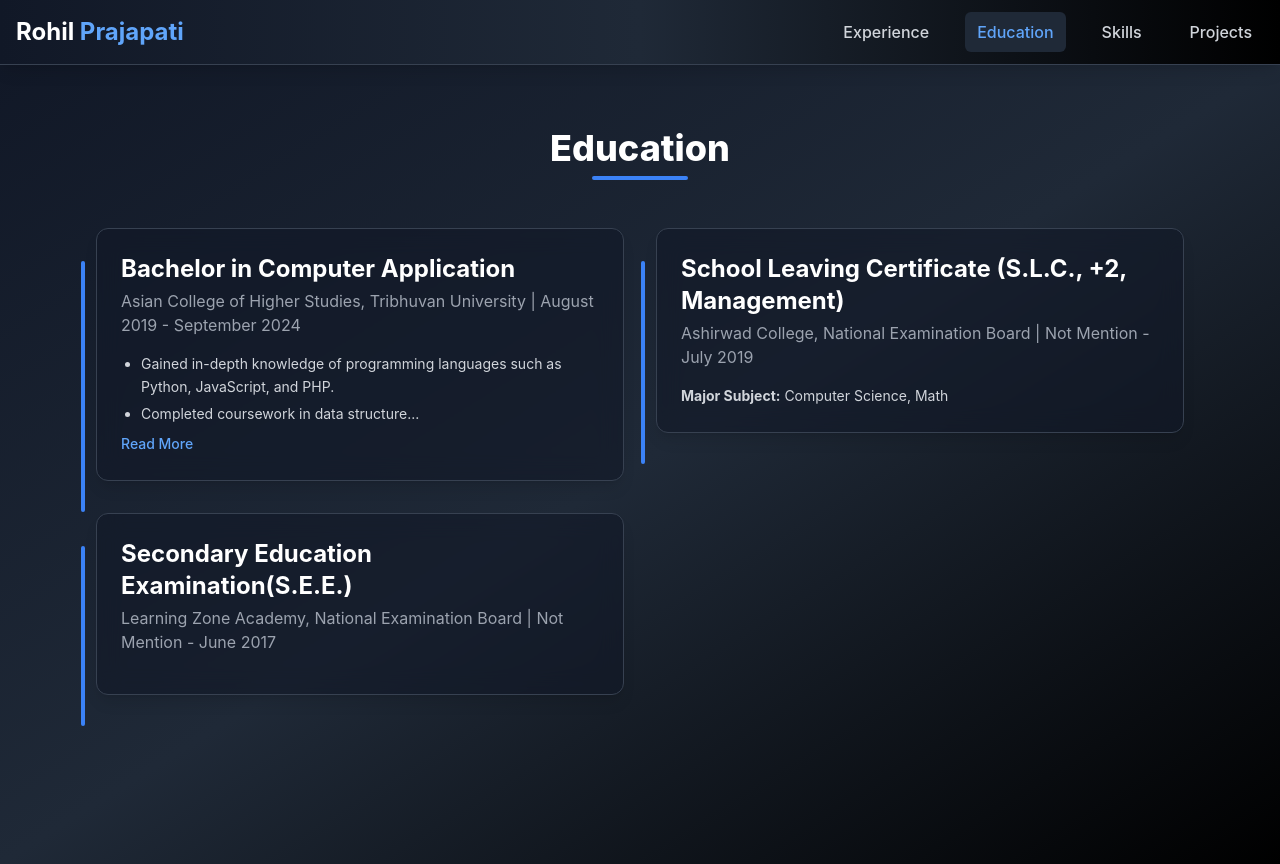
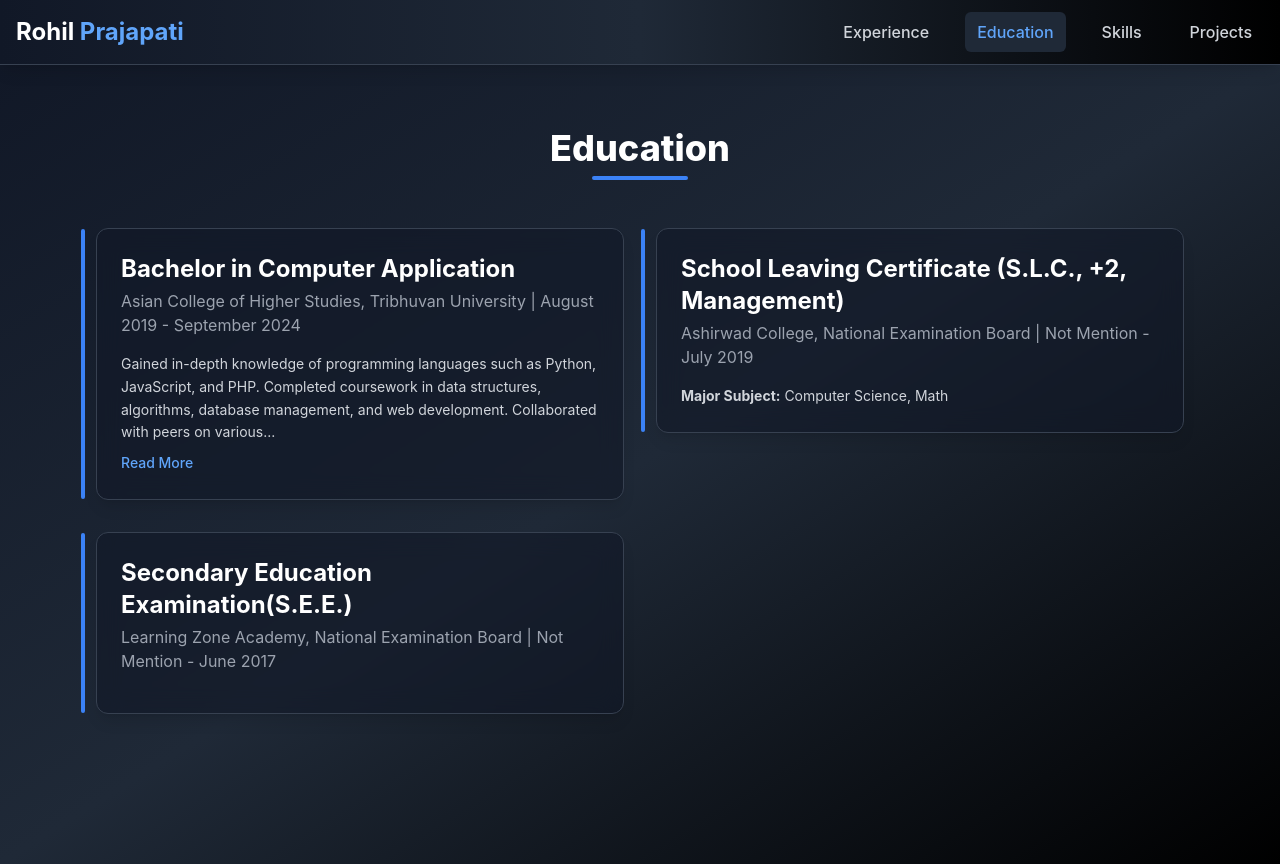
Before and after one commit to RohilPrajapati/portfolio, a React (Create React App) app: page /#/education in a window 1280 px wide. Built offline with nearby package versions, Linux system fonts and the light colour scheme.

Commit message:
minior ui changes in experience and project and education

```diff
--- a/src/components/EducationCard.js
+++ b/src/components/EducationCard.js
@@ -1,5 +1,6 @@
 import React, { useState } from "react";
 import { motion, AnimatePresence } from "framer-motion";
+import { getCleanText } from "../utils/index.js"
 
 const EducationCard = ({ degree, institution, startDate, endDate, description }) => {
   const [showFullDescription, setShowFullDescription] = useState(false);
@@ -31,7 +32,7 @@ const EducationCard = ({ degree, institution, startDate, endDate, description })
                 __html:
                   showFullDescription || !isDescriptionLong
                     ? description
-                    : description.slice(0, 200) + "...",
+                    : getCleanText(description, 250),
               }}
             />
           </motion.div>
@@ -48,7 +49,7 @@ const EducationCard = ({ degree, institution, startDate, endDate, description })
       </div>
 
       {/* Optional Timeline Accent */}
-      <div className="absolute -left-4 top-8 w-1 h-full bg-blue-500 rounded"></div>
+      <div className="absolute -left-4 top-0 w-1 h-full bg-blue-500 rounded"></div>
     </motion.div>
   );
 };
--- a/src/components/ExperienceCard.js
+++ b/src/components/ExperienceCard.js
@@ -1,5 +1,6 @@
 import React, { useState } from "react";
 import { motion, AnimatePresence } from "framer-motion";
+import { getCleanText } from "../utils/index"
 
 const ExperienceCard = ({ jobTitle, company, startDate, endDate, description }) => {
   const [showFullDescription, setShowFullDescription] = useState(false);
@@ -33,7 +34,7 @@ const ExperienceCard = ({ jobTitle, company, startDate, endDate, description })
               dangerouslySetInnerHTML={{
                 __html: showFullDescription
                   ? description
-                  : description.slice(0, 200) + "...",
+                  : getCleanText(description, 250),
               }}
             />
           </motion.div>
@@ -49,7 +50,7 @@ const ExperienceCard = ({ jobTitle, company, startDate, endDate, description })
       </div>
 
       {/* Timeline Accent */}
-      <div className="absolute -left-4 top-8 w-1 h-full bg-blue-500 rounded"></div>
+      <div className="absolute -left-4 top-0 w-1 h-full bg-blue-500 rounded"></div>
     </motion.div>
   );
 };
--- a/src/components/ProjectCard.js
+++ b/src/components/ProjectCard.js
@@ -52,7 +52,8 @@ const ProjectCard = ({ title, institution, date, objective, details, githubLink,
                         </button>
                     )}
                 </div>
-            </div>
+                <div className="absolute -left-4 top-0 w-1 h-full bg-blue-500 rounded"></div>
+
 
                 {/* GitHub link */}
                 {githubLink && (
@@ -81,6 +82,7 @@ const ProjectCard = ({ title, institution, date, objective, details, githubLink,
                         </a>
                     </div>
                 )}
+            </div>
 
         </motion.div>
     );
--- /dev/null
+++ b/src/utils/index.js
@@ -0,0 +1,6 @@
+export const getCleanText = (html, limit) => {
+    const plainText = html.replace(/<[^>]*>?/gm, '');
+
+    if (plainText.length <= limit) return plainText;
+    return plainText.slice(0, limit).trim() + "...";
+};
```
Lines whose indentation alone changed are shown as unchanged.
